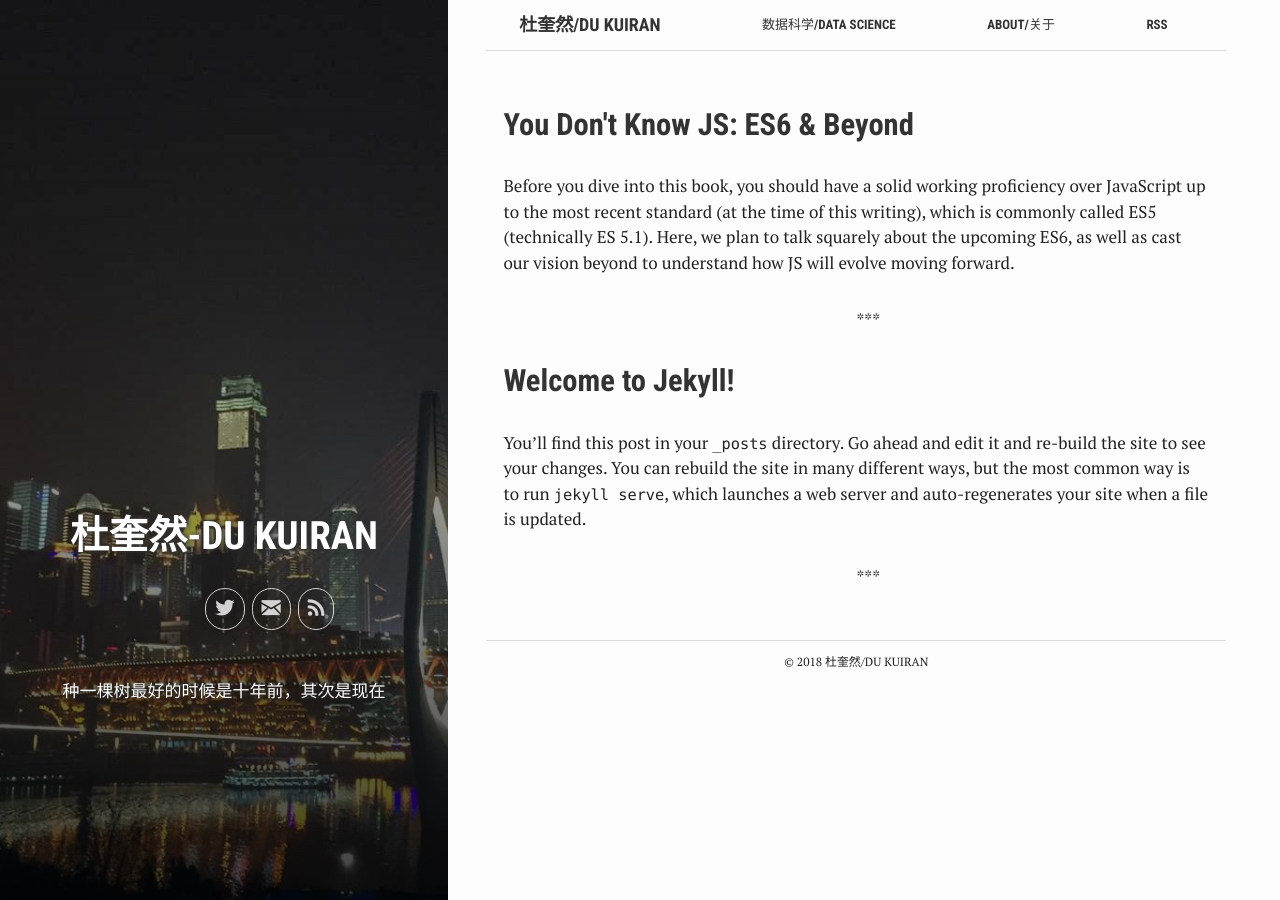
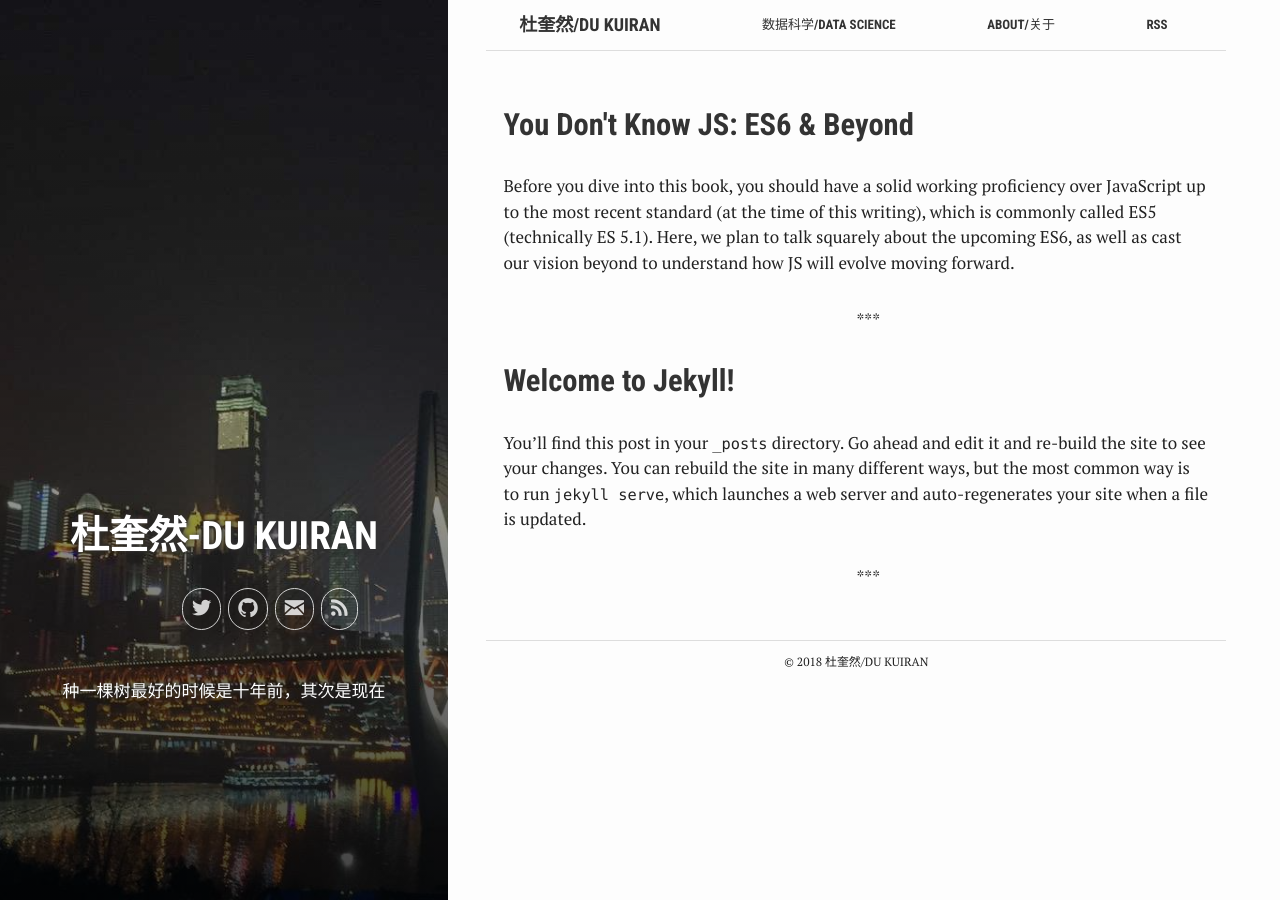
Before and after one commit to dukuiran/dukuiran.github.io, a Jekyll site: the page built from index.html, in a window 1280 px wide. Built offline with Jekyll 4.4.1, drawn with Linux system fonts in a browser that asks for light colours.

Commit message:
Update aside.html

```diff
--- a/_includes/aside.html
+++ b/_includes/aside.html
@@ -26,6 +26,16 @@
               <a href="http://twitter.com/{{ site.twitter_username }}" title="@{{ site.twitter_username }} on Twitter" target="_blank">
                 <i class="icon icon-social-twitter"></i>
                 <span class="label">Twitter</span>
+              </a>
+            </li>
+          {% endif %}
+
+          {% if site.github_username %}
+            <!-- GitHub -->
+            <li class="navigation__item">
+              <a href="https://www.github.com/{{ site.github_username }}" title="{{ site.github_username }} on GitHub" target="_blank">
+                <i class="icon icon-social-github"></i>
+                <span class="label">GitHub</span>
               </a>
             </li>
           {% endif %}
```
